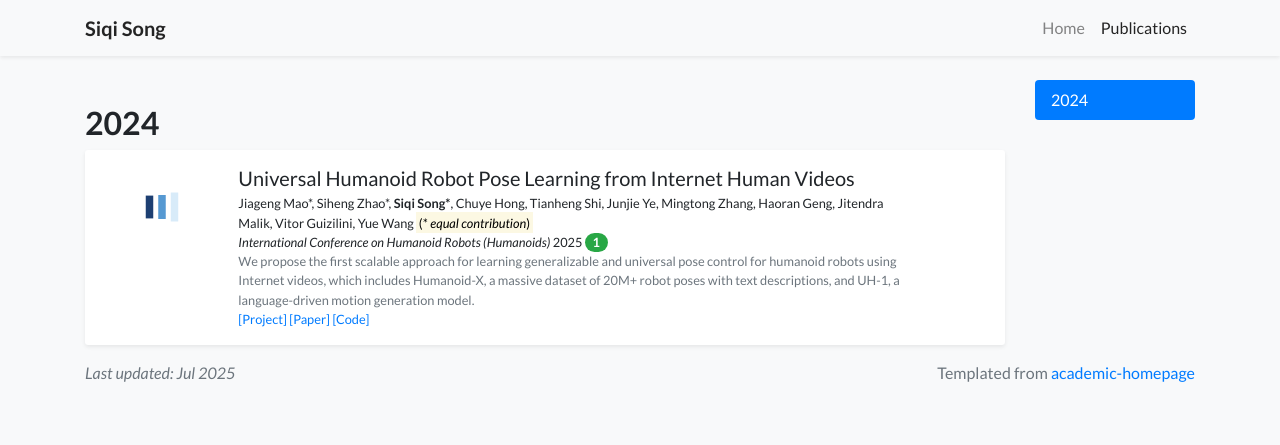
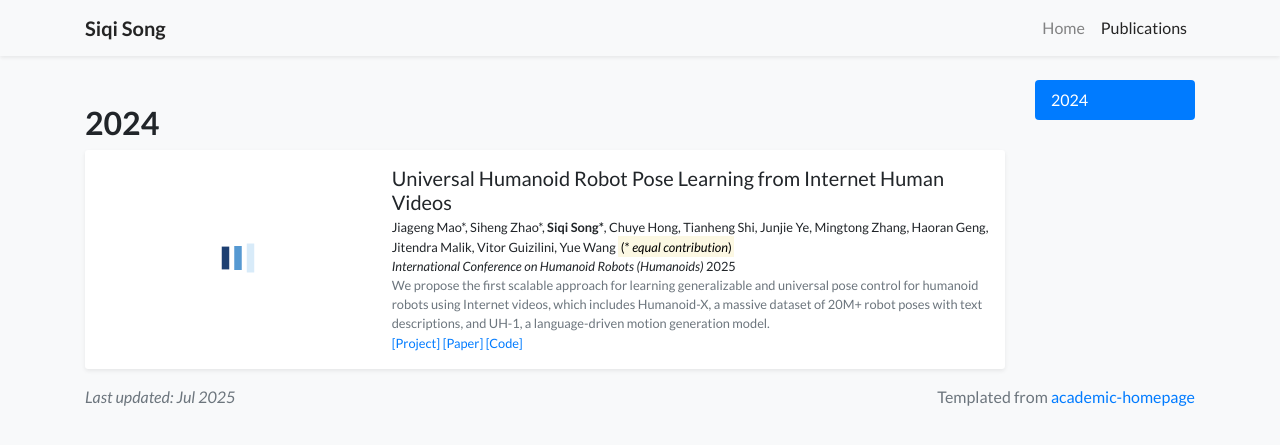
Before and after one commit to song-siqi/song-siqi.github.io, a Jekyll site: the page built from publications.html, in a window 1280 px wide. Shown: the top 445 px of the page. Built offline with Jekyll 4.4.1, drawn with Linux system fonts in a browser that asks for light colours; nearby versions of some CDN libraries; a style sheet for code colours, icons or effects is not loaded.

```diff
--- a/_includes/widgets/publication_item.html
+++ b/_includes/widgets/publication_item.html
@@ -1,7 +1,7 @@
 {% assign item = include.item %}
 <div class="d-none d-md-block">
     <div class="row no-gutters {% unless include.hide_bottom_border %}border-bottom{% endunless %} border-gray">
-        <div class="col-md-3 col-xl-2 mb-md-0 p-md-3">
+        <div class="col-md-5 col-xl-4 mb-md-0 p-md-3">
             {%- if item.cover -%}
             <img data-src="{{ item.cover | relative_url }}"
                  alt="{{ item.title }}"
@@ -12,7 +12,7 @@
             <svg class="bubble-visual-hash lazy w-100 rounded-sm" data-bubble-visual-hash="{{ item.id }}" viewBox="0 0 300 200"></svg>
             {%- endif -%}
         </div>
-        <div class="col-md-8 col-xl-9 p-3 pl-md-0">
+        <div class="col-md-7 col-xl-8 p-3 pl-md-0">
             <h5 class="mt-0 mb-1 font-weight-normal">{{ item.title }}</h5>
             <p class="mt-0 mb-0 small">{% include widgets/author_list.html authors=item.authors %}</p>
             <p class="mt-0 mb-0 small">{{item.pub_pre}}<i>{{ item.pub }}</i>{{ item.pub_post }} {{ item.pub_date }} {{ item.pub_last }}</p>
```
Also changed, not shown: _publications/2024/2024-01-uh-1.md (+1 -1 lines).
